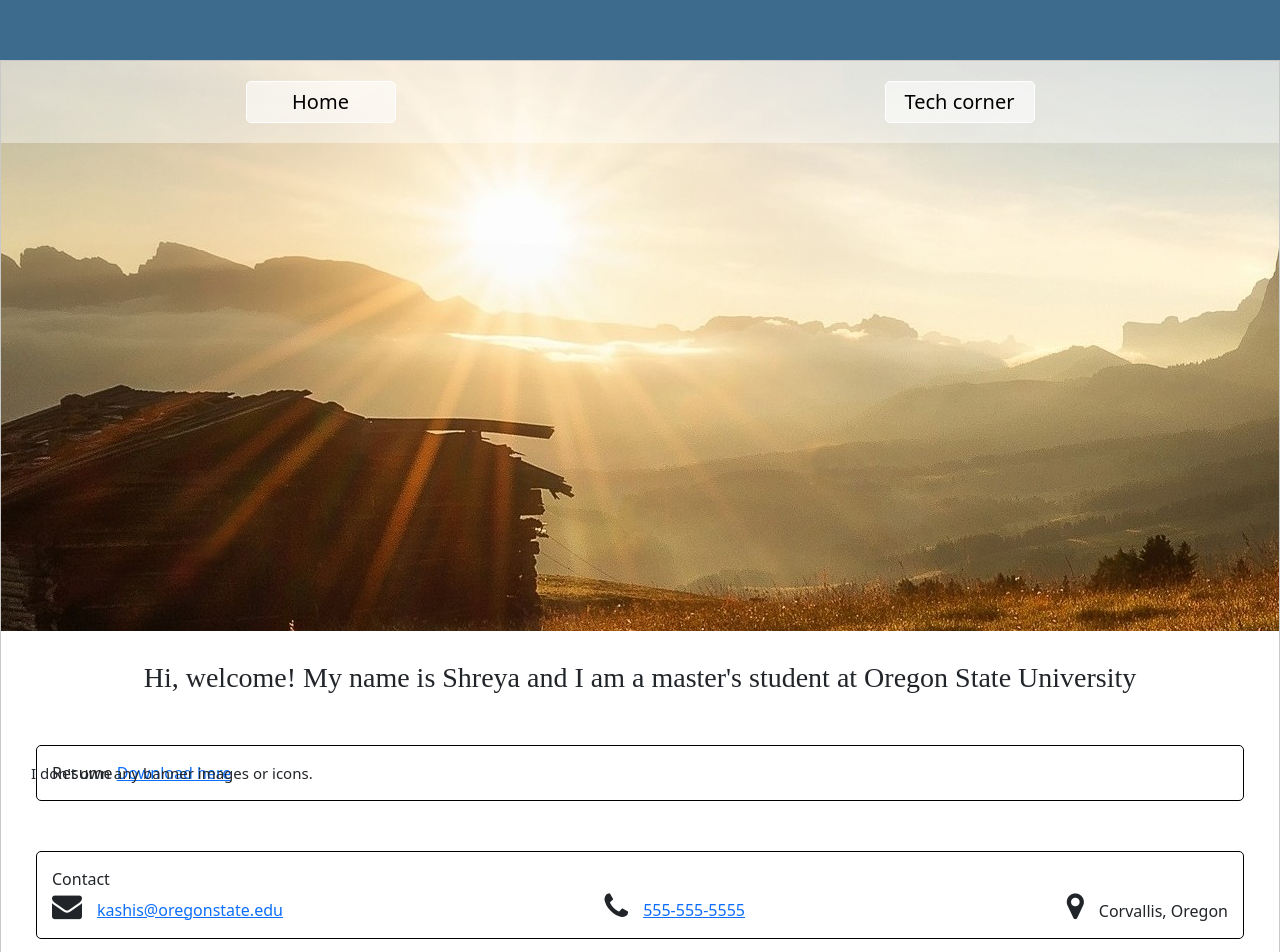
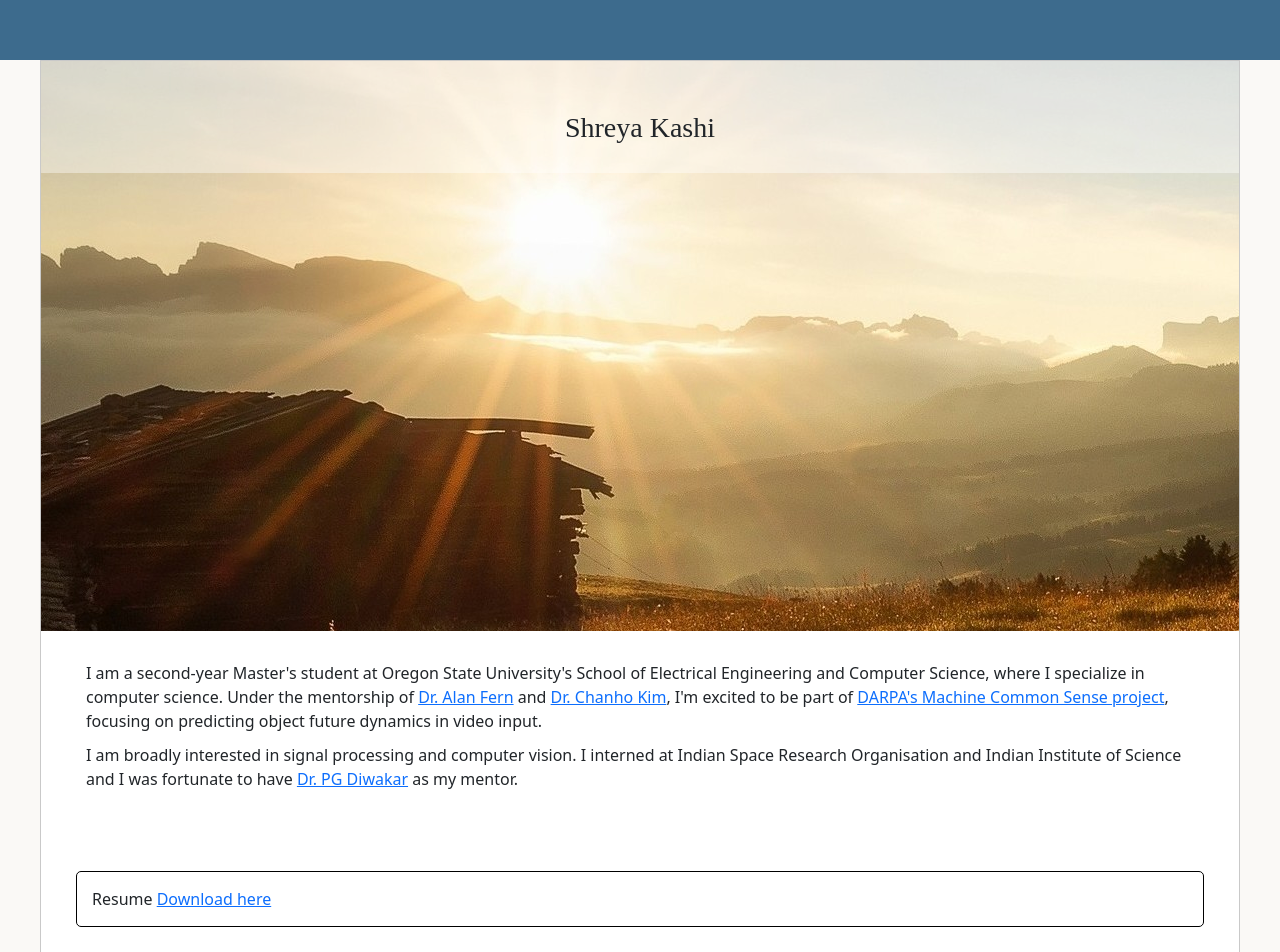
Before and after one commit to ShreyaKashi/ShreyaKashi.github.io, an Angular app: page /home in a window 1280 px wide. Shown: the top 952 px of the page. Built offline with nearby package versions, Linux system fonts and the light colour scheme.

Commit message:
july2023 update

```diff
--- a/angular.json
+++ b/angular.json
@@ -105,5 +105,8 @@
         }
       }
     }
+  },
+  "cli": {
+    "analytics": false
   }
 }
--- a/src/app/app.component.html
+++ b/src/app/app.component.html
@@ -5,15 +5,20 @@
       <div class="nav-container">
         <div class="adjust-nav-height">
           <nav>
-            <a (click)="setCurrentPage('home', '/home')">{{routeConfig.home.title}}</a>
+            <h3 class="welcome-container">Shreya Kashi
+            </h3>
+            <!-- <a (click)="setCurrentPage('home', '/home')">{{routeConfig.home.title}}</a> -->
             <!-- <a (click)="setCurrentPage('writing', '/written-content')">{{routeConfig.writing.title}}</a> -->
-            <a (click)="setCurrentPage('tech', '/tech')">{{routeConfig.tech.title}}</a>
+            <!-- <a (click)="setCurrentPage('tech', '/tech')">{{routeConfig.tech.title}}</a> -->
           </nav>
         </div>
       </div>
+      <!-- <div class="profile-parent">
+        <img  class="profile-pic" src="../assets/images/profile_photo.jpg"/>
+      </div> -->
     </div>
     <router-outlet></router-outlet>
-    <p style="font-size: 15px; margin-left: 30px;  position: fixed;
+    <p style="font-size: 10px; margin-left: 30px;
     bottom: 0;">I don't own any banner images or icons.</p>
   </div>
 </div>
--- a/src/app/app.component.scss
+++ b/src/app/app.component.scss
@@ -8,7 +8,7 @@
 
 .global-container-sub {
     background-color: white;
-    max-width: 1500px;
+    max-width: 1200px;
     margin-left: auto;
     margin-right: auto;
     min-height: 100vh;
@@ -17,6 +17,19 @@
     .nav-global {
         height: 570px;
         background-repeat: no-repeat;
+
+        .profile-parent {
+            display: flex;
+            justify-content: end;
+            margin-right: 150px;
+            margin-top: 50px;
+
+            .profile-pic {
+                height: 400px;
+                width: 250px;
+            }
+        }
+
 
         .nav-container {
             .adjust-nav-height {
@@ -42,8 +55,16 @@
                 a:hover, a:focus {
                     font-weight: 700;
                 }
+
+
+                .welcome-container {
+                    font-family: 'Didot', serif;
+                    text-align: center;
+                    margin-top: 30px;
+                }
+                }
             }
-        }
+
     }
 
 
--- a/src/app/home/home.component.html
+++ b/src/app/home/home.component.html
@@ -1,6 +1,11 @@
 <div class="home-container">
-    <h3 class="welcome-container">Hi, welcome! My name is Shreya and I am a master's student at Oregon State University
-    </h3>
+    <!-- <h3 class="welcome-container">Shreya Kashi
+    </h3> -->
+    <div class="home-bio">
+        <!-- I am a second year master's student in the School of Electrical Engineering and Computer Science at Oregon State University. I am studying computer sceince. My advisor is Dr. Alan Fern under whose guidance I am contributing to DARPA's Machine Common Sense project and specifically working on predicting object future dynamics in video input -->
+        <div>I am a second-year Master's student at Oregon State University's School of Electrical Engineering and Computer Science, where I specialize in computer science. Under the mentorship of <a href="https://web.engr.oregonstate.edu/~afern/">Dr. Alan Fern</a> and <a href="https://scholar.google.com/citations?user=xARSfT4AAAAJ&hl=en">Dr. Chanho Kim</a>, I'm excited to be part of <a href="https://www.darpa.mil/program/machine-common-sense">DARPA's Machine Common Sense project</a>, focusing on predicting object future dynamics in video input.</div>
+        <div class="home-bio-interests">I am broadly interested in signal processing and computer vision. I interned at Indian Space Research Organisation and Indian Institute of Science and I was fortunate to have <a href="https://www.aprsaf.org/annual_meetings/aprsaf26/speaker/Diwakar.php">Dr. PG Diwakar</a> as my mentor.</div>
+    </div>
     <div class="imp-info-container">
         Resume
         <a href="assets/resume.pdf">Download here</a>
@@ -9,7 +14,7 @@
         Contact
         <div class="contact-child">
             <span><i class="fa fa-envelope" style="font-size:30px"></i><a href="mailto:kashis@oregonstate.edu">kashis@oregonstate.edu</a></span>
-            <span><i class="fa fa-phone" style="font-size:30px"></i><a href="tel:555-555-5555">555-555-5555</a></span>
+            <span><i class="fa fa-phone" style="font-size:30px"></i><a href="tel:+1 458-272-8637">+1 458-272-8637</a></span>
             <span><i class="fa fa-map-marker" style="font-size:30px"></i><span class="contact-location">Corvallis, Oregon</span></span>
         </div>
     </div>
--- a/src/app/home/home.component.scss
+++ b/src/app/home/home.component.scss
@@ -7,6 +7,14 @@
 .home-container {
     margin-left: 15px;
     margin-right: 15px;
+
+    .home-bio {
+        padding: 30px;
+
+        .home-bio-interests {
+            margin-top: 10px;
+        }
+    }
 
     .imp-info-container {
         border: 1px solid black;
```
Also changed, not shown: 1 other file (tests, documents, lock files or other folders).
